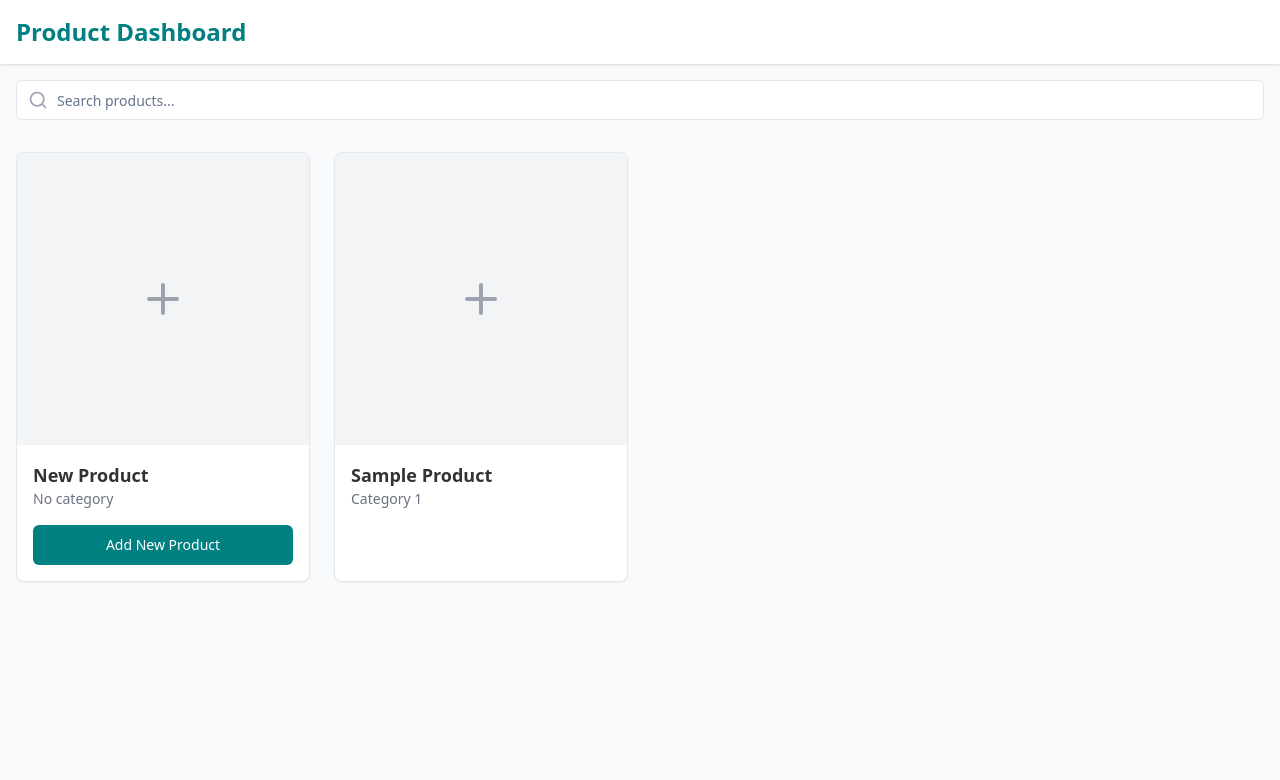
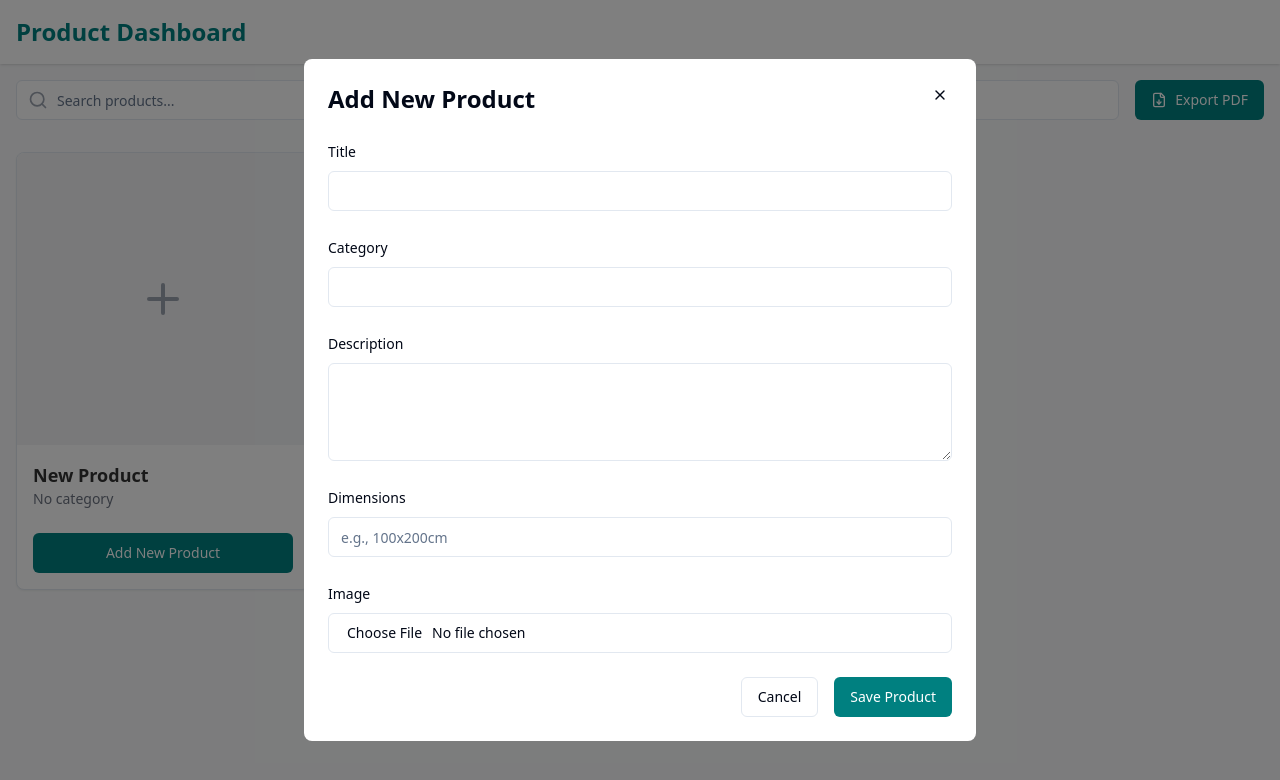
Before and after one commit to LWDC2024/editable-design-registry, a React (Vite) app: page / in a window 1280 px wide. Both pictures are taken after a click on the button "Add New Product". Shown: the top 780 px of the page. Built offline with nearby package versions, Linux system fonts and the light colour scheme.

Commit message:
Improve structure and content editing
Enhance the overall structure and editing capabilities of the project. Additionally, implement functionality to export the presented document as a PDF.
[skip gpt_engineer]

```diff
--- a/package.json
+++ b/package.json
@@ -45,6 +45,7 @@
     "cmdk": "^1.0.0",
     "date-fns": "^3.6.0",
     "embla-carousel-react": "^8.3.0",
+    "html2pdf.js": "^0.10.2",
     "input-otp": "^1.2.4",
     "lucide-react": "^0.462.0",
     "next-themes": "^0.3.0",
--- a/src/components/ProductCard.tsx
+++ b/src/components/ProductCard.tsx
@@ -8,6 +8,8 @@ interface ProductCardProps {
   image?: string;
   title?: string;
   category?: string;
+  description?: string;
+  dimensions?: string;
   onEdit?: () => void;
   onDelete?: () => void;
   isNew?: boolean;
@@ -18,6 +20,8 @@ export const ProductCard = ({
   image,
   title = "",
   category = "",
+  description = "",
+  dimensions = "",
   onEdit,
   onDelete,
   isNew = false,
@@ -67,7 +71,15 @@ export const ProductCard = ({
       </CardHeader>
       <CardContent className="p-4">
         <h3 className="text-lg font-semibold">{title || "New Product"}</h3>
-        <p className="text-sm text-gray-500">{category || "No category"}</p>
+        <p className="text-sm text-gray-500 mb-2">{category || "No category"}</p>
+        {description && (
+          <p className="text-sm text-gray-600 line-clamp-2 mb-2">{description}</p>
+        )}
+        {dimensions && (
+          <p className="text-sm text-gray-500">
+            <span className="font-medium">Dimensions:</span> {dimensions}
+          </p>
+        )}
       </CardContent>
       {isNew && (
         <CardFooter className="p-4 pt-0">
--- /dev/null
+++ b/src/components/ProductEditor.tsx
@@ -0,0 +1,127 @@
+import { useState } from "react";
+import { Button } from "@/components/ui/button";
+import { Input } from "@/components/ui/input";
+import { Textarea } from "@/components/ui/textarea";
+import { Label } from "@/components/ui/label";
+import { toast } from "sonner";
+import { X } from "lucide-react";
+
+interface ProductEditorProps {
+  product?: {
+    id: string;
+    title: string;
+    category: string;
+    description?: string;
+    image?: string;
+    dimensions?: string;
+  };
+  onSave: (product: any) => void;
+  onClose: () => void;
+}
+
+export const ProductEditor = ({ product, onSave, onClose }: ProductEditorProps) => {
+  const [formData, setFormData] = useState({
+    title: product?.title || "",
+    category: product?.category || "",
+    description: product?.description || "",
+    dimensions: product?.dimensions || "",
+    image: product?.image || "",
+  });
+
+  const handleSubmit = (e: React.FormEvent) => {
+    e.preventDefault();
+    onSave({ ...product, ...formData });
+    toast.success("Product saved successfully!");
+  };
+
+  const handleImageUpload = (e: React.ChangeEvent<HTMLInputElement>) => {
+    const file = e.target.files?.[0];
+    if (file) {
+      const reader = new FileReader();
+      reader.onloadend = () => {
+        setFormData((prev) => ({ ...prev, image: reader.result as string }));
+      };
+      reader.readAsDataURL(file);
+    }
+  };
+
+  return (
+    <div className="fixed inset-0 bg-black/50 flex items-center justify-center z-50">
+      <div className="bg-white rounded-lg p-6 w-full max-w-2xl relative">
+        <Button
+          variant="ghost"
+          size="icon"
+          className="absolute right-4 top-4"
+          onClick={onClose}
+        >
+          <X className="h-4 w-4" />
+        </Button>
+        <h2 className="text-2xl font-bold mb-6">
+          {product ? "Edit Product" : "Add New Product"}
+        </h2>
+        <form onSubmit={handleSubmit} className="space-y-6">
+          <div className="space-y-2">
+            <Label htmlFor="title">Title</Label>
+            <Input
+              id="title"
+              value={formData.title}
+              onChange={(e) =>
+                setFormData((prev) => ({ ...prev, title: e.target.value }))
+              }
+              required
+            />
+          </div>
+          <div className="space-y-2">
+            <Label htmlFor="category">Category</Label>
+            <Input
+              id="category"
+              value={formData.category}
+              onChange={(e) =>
+                setFormData((prev) => ({ ...prev, category: e.target.value }))
+              }
+              required
+            />
+          </div>
+          <div className="space-y-2">
+            <Label htmlFor="description">Description</Label>
+            <Textarea
+              id="description"
+              value={formData.description}
+              onChange={(e) =>
+                setFormData((prev) => ({ ...prev, description: e.target.value }))
+              }
+              rows={4}
+            />
+          </div>
+          <div className="space-y-2">
+            <Label htmlFor="dimensions">Dimensions</Label>
+            <Input
+              id="dimensions"
+              value={formData.dimensions}
+              onChange={(e) =>
+                setFormData((prev) => ({ ...prev, dimensions: e.target.value }))
+              }
+              placeholder="e.g., 100x200cm"
+            />
+          </div>
+          <div className="space-y-2">
+            <Label htmlFor="image">Image</Label>
+            <Input
+              id="image"
+              type="file"
+              accept="image/*"
+              onChange={handleImageUpload}
+              className="cursor-pointer"
+            />
+          </div>
+          <div className="flex justify-end gap-4">
+            <Button variant="outline" type="button" onClick={onClose}>
+              Cancel
+            </Button>
+            <Button type="submit">Save Product</Button>
+          </div>
+        </form>
+      </div>
+    </div>
+  );
+};
--- a/src/components/ProductGrid.tsx
+++ b/src/components/ProductGrid.tsx
@@ -1,13 +1,19 @@
 import { ProductCard } from "./ProductCard";
+import { ProductEditor } from "./ProductEditor";
 import { useState } from "react";
 import { Input } from "@/components/ui/input";
-import { Search } from "lucide-react";
+import { Button } from "@/components/ui/button";
+import { Search, FileDown } from "lucide-react";
+import html2pdf from "html2pdf.js";
+import { toast } from "sonner";
 
 interface Product {
   id: string;
   image?: string;
   title: string;
   category: string;
+  description?: string;
+  dimensions?: string;
 }
 
 export const ProductGrid = () => {
@@ -17,15 +23,64 @@ export const ProductGrid = () => {
       id: "1",
       title: "Sample Product",
       category: "Category 1",
+      description: "This is a sample product description",
+      dimensions: "100x200cm",
     },
   ]);
+  const [editingProduct, setEditingProduct] = useState<Product | null>(null);
+  const [isEditorOpen, setIsEditorOpen] = useState(false);
 
   const handleEdit = (id?: string) => {
-    console.log("Edit product", id);
+    if (!id) {
+      setEditingProduct(null);
+      setIsEditorOpen(true);
+      return;
+    }
+    const product = products.find((p) => p.id === id);
+    if (product) {
+      setEditingProduct(product);
+      setIsEditorOpen(true);
+    }
   };
 
   const handleDelete = (id: string) => {
     setProducts(products.filter((p) => p.id !== id));
+    toast.success("Product deleted successfully!");
+  };
+
+  const handleSave = (product: Product) => {
+    if (product.id) {
+      setProducts((prev) =>
+        prev.map((p) => (p.id === product.id ? product : p))
+      );
+    } else {
+      setProducts((prev) => [
+        ...prev,
+        { ...product, id: Math.random().toString(36).substr(2, 9) },
+      ]);
+    }
+    setIsEditorOpen(false);
+    setEditingProduct(null);
+  };
+
+  const exportToPDF = async () => {
+    const element = document.getElementById("product-grid");
+    if (!element) return;
+
+    const opt = {
+      margin: 1,
+      filename: "product-catalog.pdf",
+      image: { type: "jpeg", quality: 0.98 },
+      html2canvas: { scale: 2 },
+      jsPDF: { unit: "in", format: "letter", orientation: "portrait" },
+    };
+
+    try {
+      await html2pdf().set(opt).from(element).save();
+      toast.success("PDF exported successfully!");
+    } catch (error) {
+      toast.error("Failed to export PDF");
+    }
   };
 
   const filteredProducts = products.filter(
@@ -46,8 +101,15 @@ export const ProductGrid = () => {
             className="pl-10"
           />
         </div>
+        <Button onClick={exportToPDF} className="flex items-center gap-2">
+          <FileDown className="h-4 w-4" />
+          Export PDF
+        </Button>
       </div>
-      <div className="grid grid-cols-1 gap-6 sm:grid-cols-2 md:grid-cols-3 lg:grid-cols-4">
+      <div
+        id="product-grid"
+        className="grid grid-cols-1 gap-6 sm:grid-cols-2 md:grid-cols-3 lg:grid-cols-4"
+      >
         <ProductCard isNew onEdit={() => handleEdit()} />
         {filteredProducts.map((product) => (
           <ProductCard
@@ -58,6 +120,16 @@ export const ProductGrid = () => {
           />
         ))}
       </div>
+      {isEditorOpen && (
+        <ProductEditor
+          product={editingProduct || undefined}
+          onSave={handleSave}
+          onClose={() => {
+            setIsEditorOpen(false);
+            setEditingProduct(null);
+          }}
+        />
+      )}
     </div>
   );
 };
```
Also changed, not shown: 1 other file (tests, documents, lock files or other folders).
